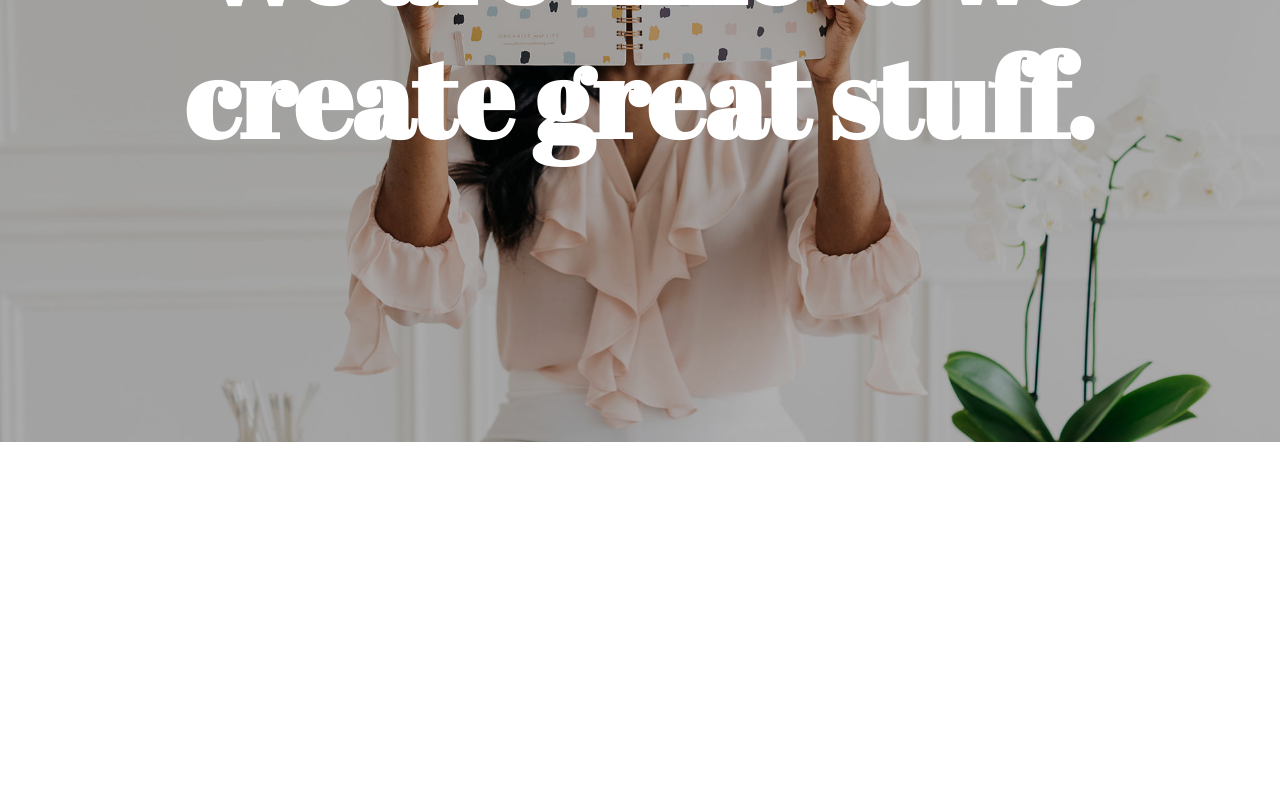
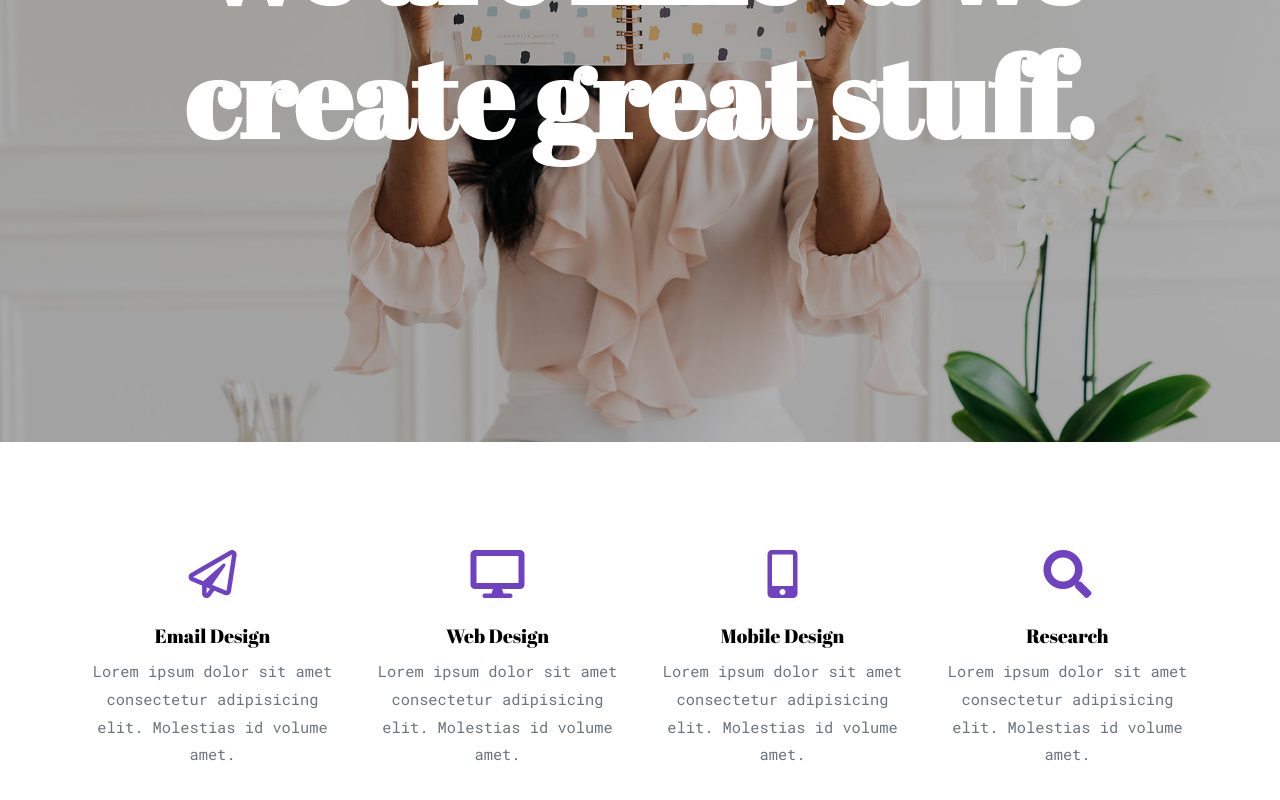
Before and after one commit to denise-n/innova-remake, a React (Create React App) app: page / in a window 1280 px wide. Shown: the part 358-1158 px from the top of the page. Before the commit the page ends 800 px from the top, so only its background shows below. Built offline with nearby package versions, Linux system fonts and the light colour scheme.

Commit message:
services section

```diff
--- a/package.json
+++ b/package.json
@@ -3,6 +3,7 @@
   "version": "0.1.0",
   "private": true,
   "dependencies": {
+    "@fortawesome/fontawesome-free": "^5.11.2",
     "aos": "^2.3.4",
     "bootstrap": "^4.3.1",
     "jquery": "^3.4.1",
--- a/src/App.js
+++ b/src/App.js
@@ -2,6 +2,7 @@ import React, { Component } from 'react';
 import './App.css';
 import Navbar from './Navbar'
 import Homepage from './Homepage'
+import Services from './Services'
 
 class App extends Component {
   render () {
@@ -9,6 +10,7 @@ class App extends Component {
       <div className="App">
         <Navbar />
         <Homepage />
+        <Services />
       </div>
     );
   }
--- /dev/null
+++ b/src/Services.css
@@ -0,0 +1,14 @@
+.Services.section {
+	padding: 7em 0;
+}
+
+.Services .service i {
+    font-size: 3rem;
+    color:  #6f42c1;
+
+}
+
+.Services .service h3 {
+    font-size: 1.2rem;
+    font-weight: 400;
+}
--- /dev/null
+++ b/src/Services.js
@@ -0,0 +1,49 @@
+import React, { Component } from 'react'
+import './Services.css'
+
+class Services extends Component {
+    render() {
+        return (
+            <section className="section Services">
+                <div className="container">
+                    <div className="row">
+                        <div className="col-lg-3 mb-4">
+                            <div className="service text-center" data-aos="fade-up" data-aos-delay="">
+                                <i className="far fa-paper-plane mb-4 d-block"/>
+                                <h3>Email Design</h3>
+                                <p>Lorem ipsum dolor sit amet consectetur adipisicing elit. Molestias id volume amet.</p>
+                            </div>
+                        </div>
+
+                        <div className="col-lg-3 mb-4">
+                            <div className="service text-center" data-aos="fade-up" data-aos-delay="100">
+                                <i className="fas fa-desktop mb-4 d-block"/>
+                                <h3>Web Design</h3>
+                                <p>Lorem ipsum dolor sit amet consectetur adipisicing elit. Molestias id volume amet.</p>
+                            </div>
+                        </div>
+
+                        <div className="col-lg-3 mb-4">
+                            <div className="service text-center" data-aos="fade-up" data-aos-delay="200">
+                                <i className="fas fa-mobile-alt mb-4 d-block"/>
+                                <h3>Mobile Design</h3>
+                                <p>Lorem ipsum dolor sit amet consectetur adipisicing elit. Molestias id volume amet.</p>
+                            </div>
+                        </div>
+
+                        <div className="col-lg-3 mb-4">
+                            <div className="service text-center" data-aos="fade-up" data-aos-delay="300">
+                                <i className="fas fa-search mb-4 d-block"/>
+                                <h3>Research</h3>
+                                <p>Lorem ipsum dolor sit amet consectetur adipisicing elit. Molestias id volume amet.</p>
+                            </div>
+                        </div> {/* col */}
+
+                    </div> {/* row */}
+                </div> {/* container */}
+            </section>
+        )
+    }
+}
+
+export default Services
--- a/src/index.js
+++ b/src/index.js
@@ -3,6 +3,8 @@ import ReactDOM from 'react-dom';
 import 'bootstrap'
 import 'bootstrap/dist/css/bootstrap.min.css'
 import 'aos'
+import '@fortawesome/fontawesome-free/css/all.css'
+
 import './index.css';
 import App from './App';
 import * as serviceWorker from './serviceWorker';
```
Also changed, not shown: 1 other file (tests, documents, lock files or other folders).
